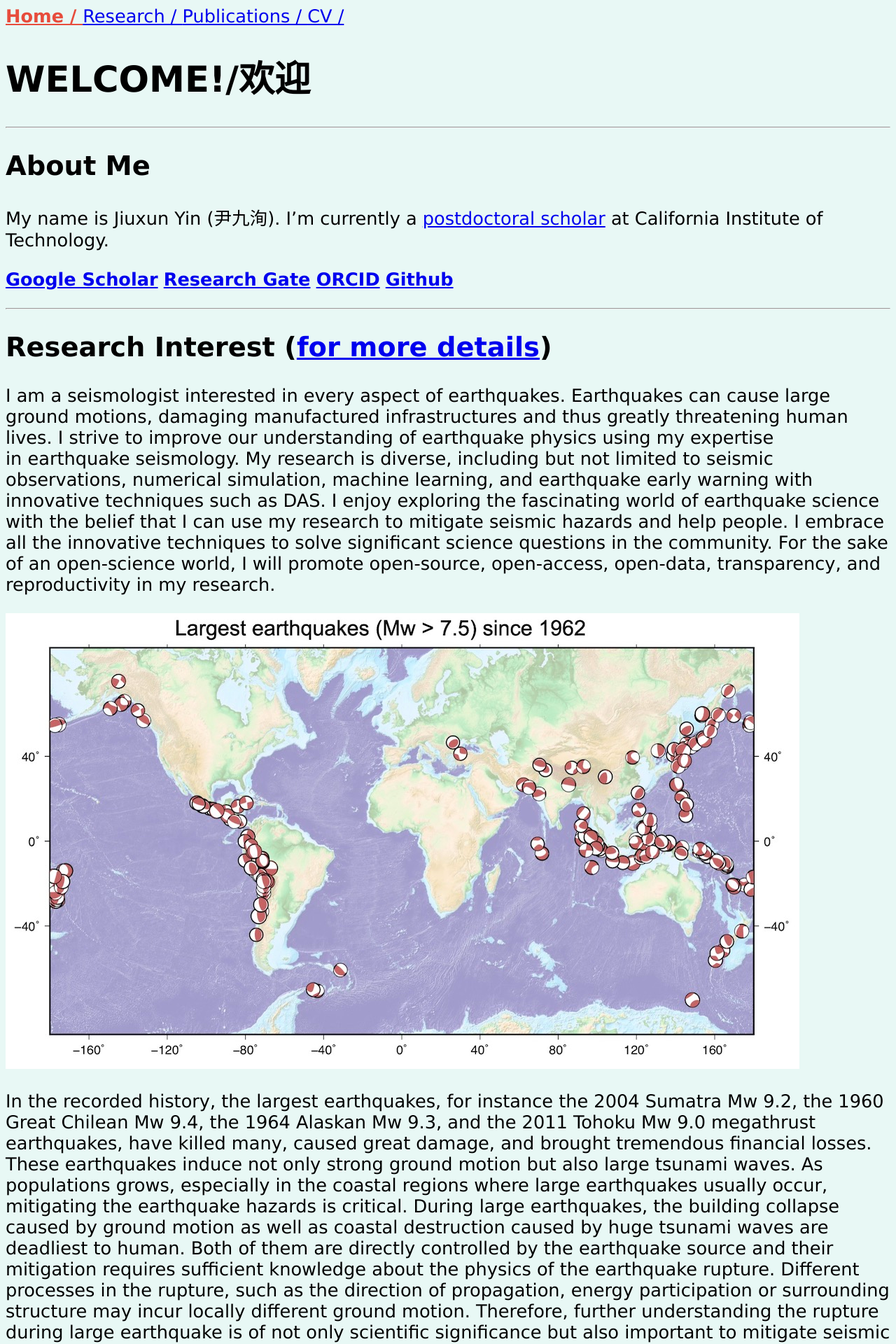
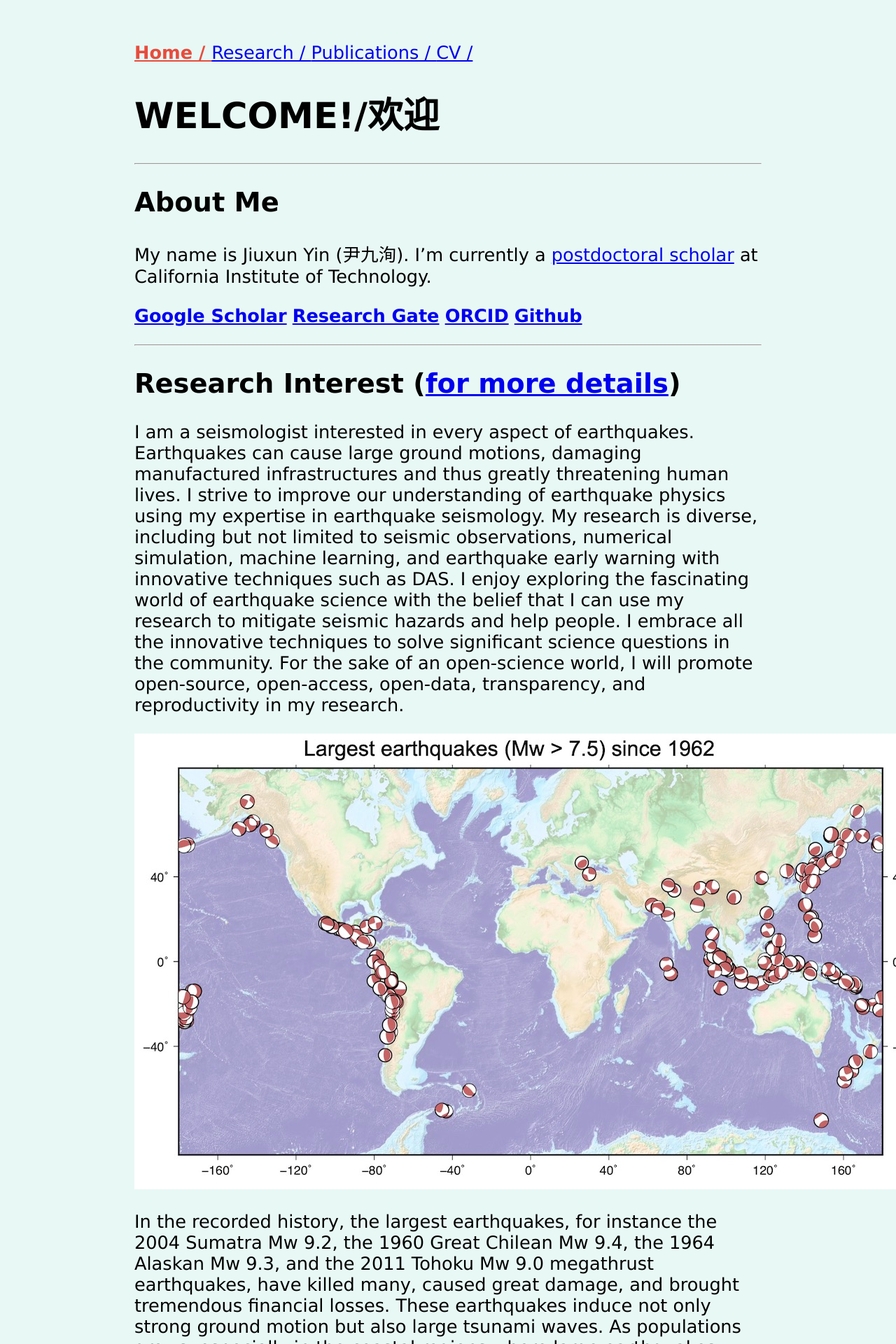
Before and after one commit to yinjiuxun/yinjiuxun.github.io, a Jekyll site: the page built from index.md, in a window 1280 px wide. Shown: the top 1920 px of the page at 70% size. Built offline with Jekyll 4.4.1, drawn with Linux system fonts in a browser that asks for light colours.

Commit message:
edti page width
Try to edit the page width

```diff
--- a/_layouts/default.html
+++ b/_layouts/default.html
@@ -7,7 +7,7 @@
     {% feed_meta %}
     {% seo %}
   </head>
-  <body style="background-color:#E8F8F5 ; font-size:160%; font-family:verdana;">
+  <body style="background-color:#E8F8F5 ; font-size:160%; font-family:verdana; margin:60px auto; width: 70%;">
     {% include navigation.html %}
     {{ content }}
   </body>
```
